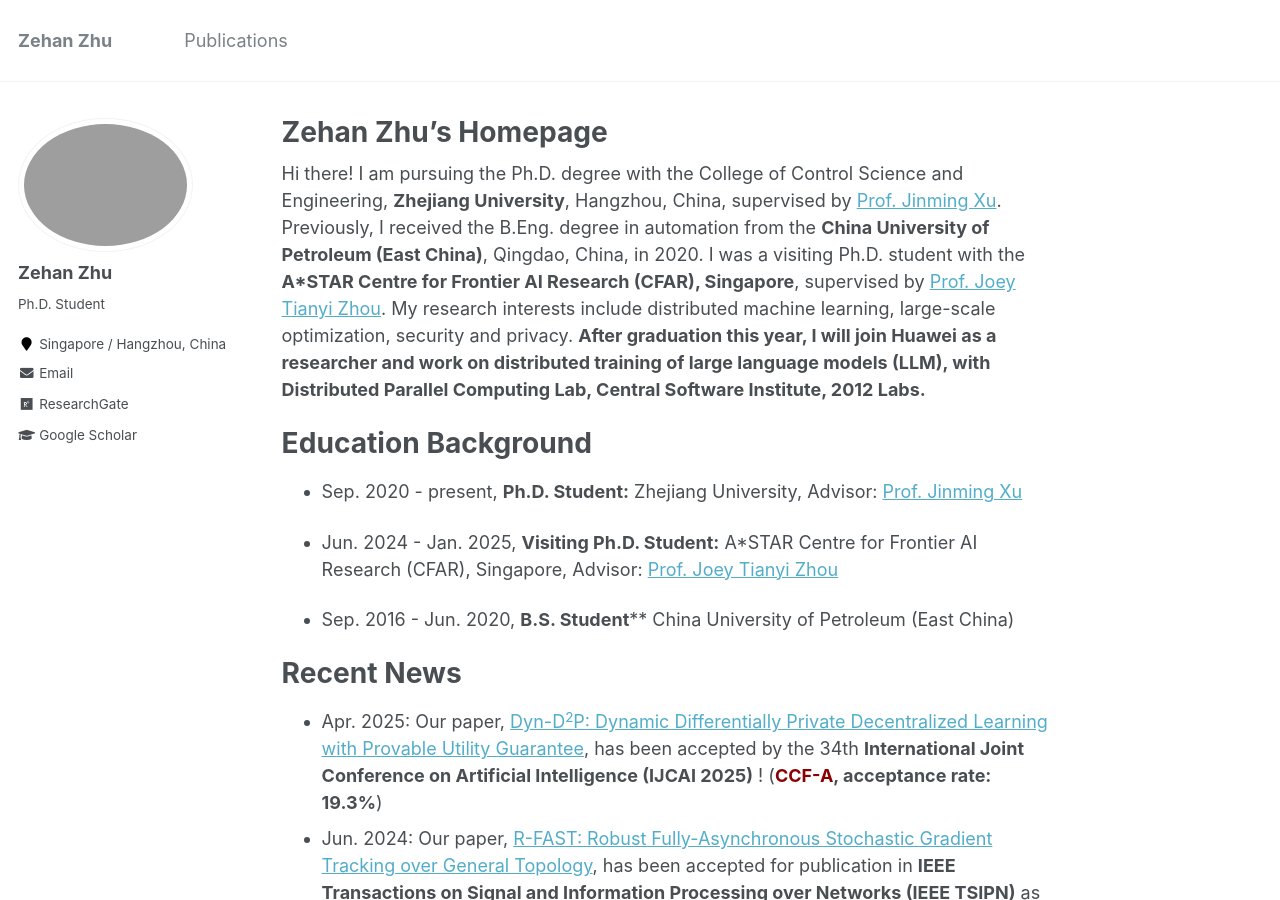
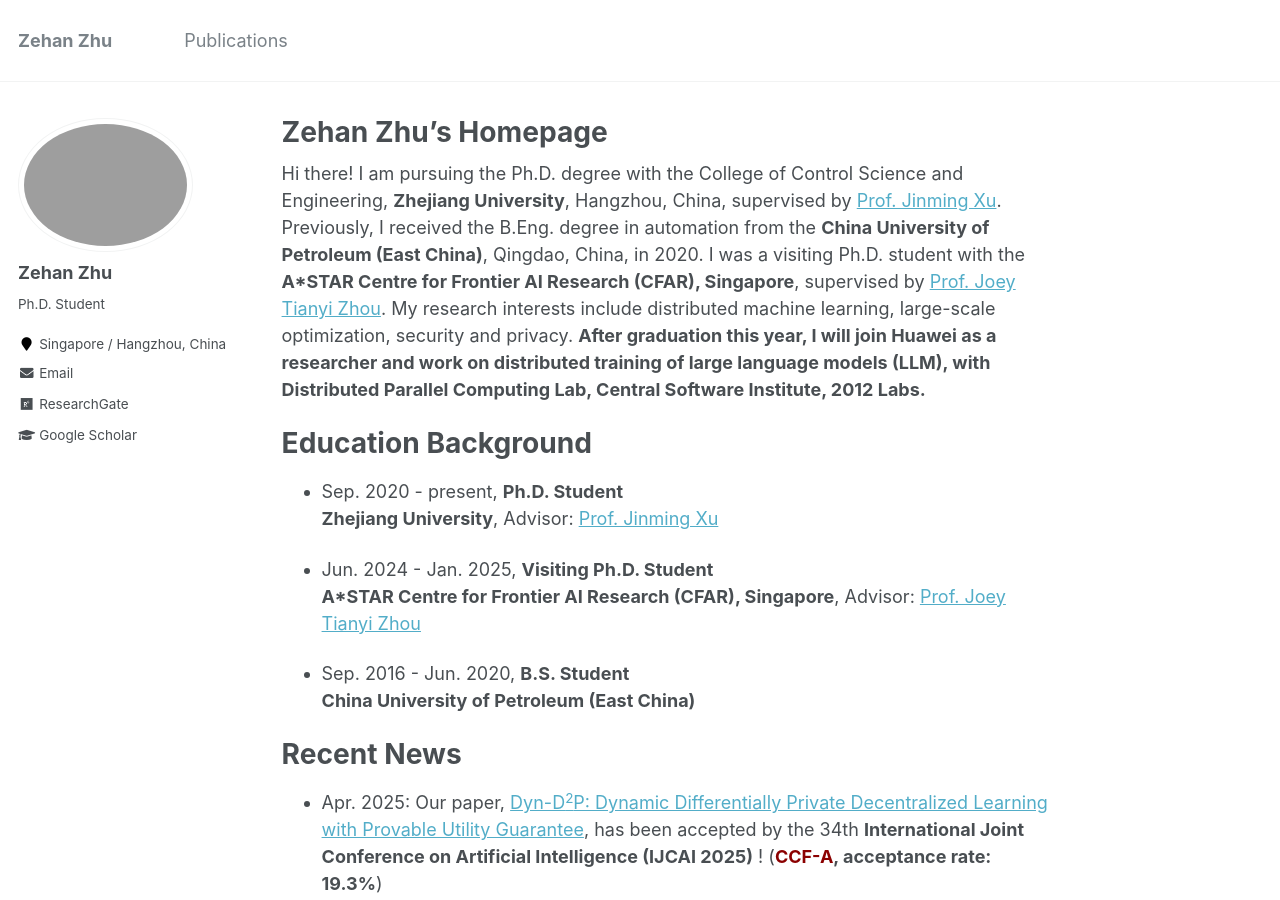
Before and after one commit to zehanzhu/zehanzhu.github.io, a Jekyll site: the page built from _pages/about.md, in a window 1280 px wide and 900 px high. Built offline with Jekyll 4.4.1, drawn with Linux system fonts in a browser that asks for light colours.

```diff
--- a/_pages/about.md
+++ b/_pages/about.md
@@ -14,11 +14,14 @@ Hi there! I am pursuing the Ph.D. degree with the College of Control Science and
 
 Education Background
 ======
-* Sep. 2020 - present, **Ph.D. Student:**  Zhejiang University, Advisor: [Prof. Jinming Xu](https://person.zju.edu.cn/jimmyxu)
+* Sep. 2020 - present, **Ph.D. Student** <br>
+**Zhejiang University**, Advisor: [Prof. Jinming Xu](https://person.zju.edu.cn/jimmyxu)
 
-* Jun. 2024 - Jan. 2025, **Visiting Ph.D. Student:**  A*STAR Centre for Frontier AI Research (CFAR), Singapore, Advisor: [Prof. Joey Tianyi Zhou](https://joeyzhouty.github.io/)
+* Jun. 2024 - Jan. 2025, **Visiting Ph.D. Student** <br>
+**A*STAR Centre for Frontier AI Research (CFAR), Singapore**, Advisor: [Prof. Joey Tianyi Zhou](https://joeyzhouty.github.io/)
 
-* Sep. 2016 - Jun. 2020, **B.S. Student****  China University of Petroleum (East China)
+* Sep. 2016 - Jun. 2020, **B.S. Student** <br>
+**China University of Petroleum (East China)**
 
 
 
```
